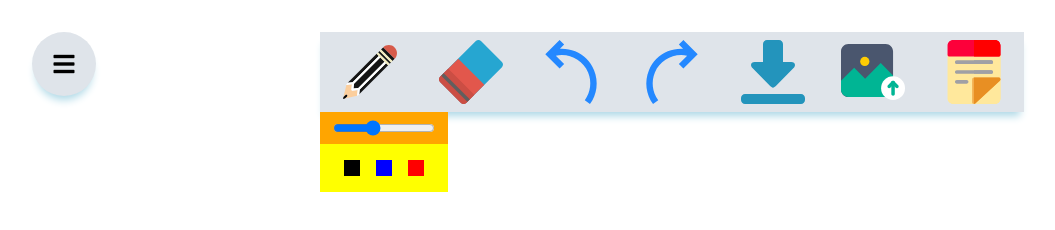
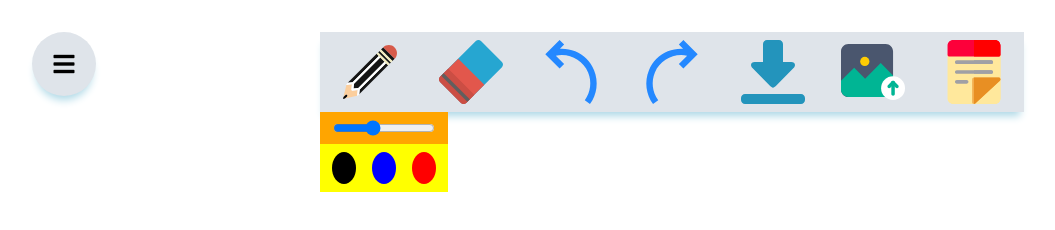
Before and after one commit to DEBADYUTI-KARMAKAR/White-Board, a plain HTML site: page index.html in a window 1280 px wide. Shown: the whole page, without its empty margins (0-1055 px from the left). Drawn offline with Linux system fonts and the light colour scheme.

Commit message:
Update pencil color container

```diff
--- a/style.css
+++ b/style.css
@@ -45,6 +45,7 @@ body{
     position: absolute;
     top: 7rem;
     left: 25vw;
+    border-radius: 3px;
 }
 .pencil-width-cont{
     background-color: orange;
@@ -66,8 +67,9 @@ body{
     gap: 1rem;
 }
 .pencil-color{
-    width: 1rem;
-    height: 1rem;
+    width: 1.5rem;
+    height: 2rem;
+    border-radius: 50%;
 }
 .black{
     background-color: black;
```
